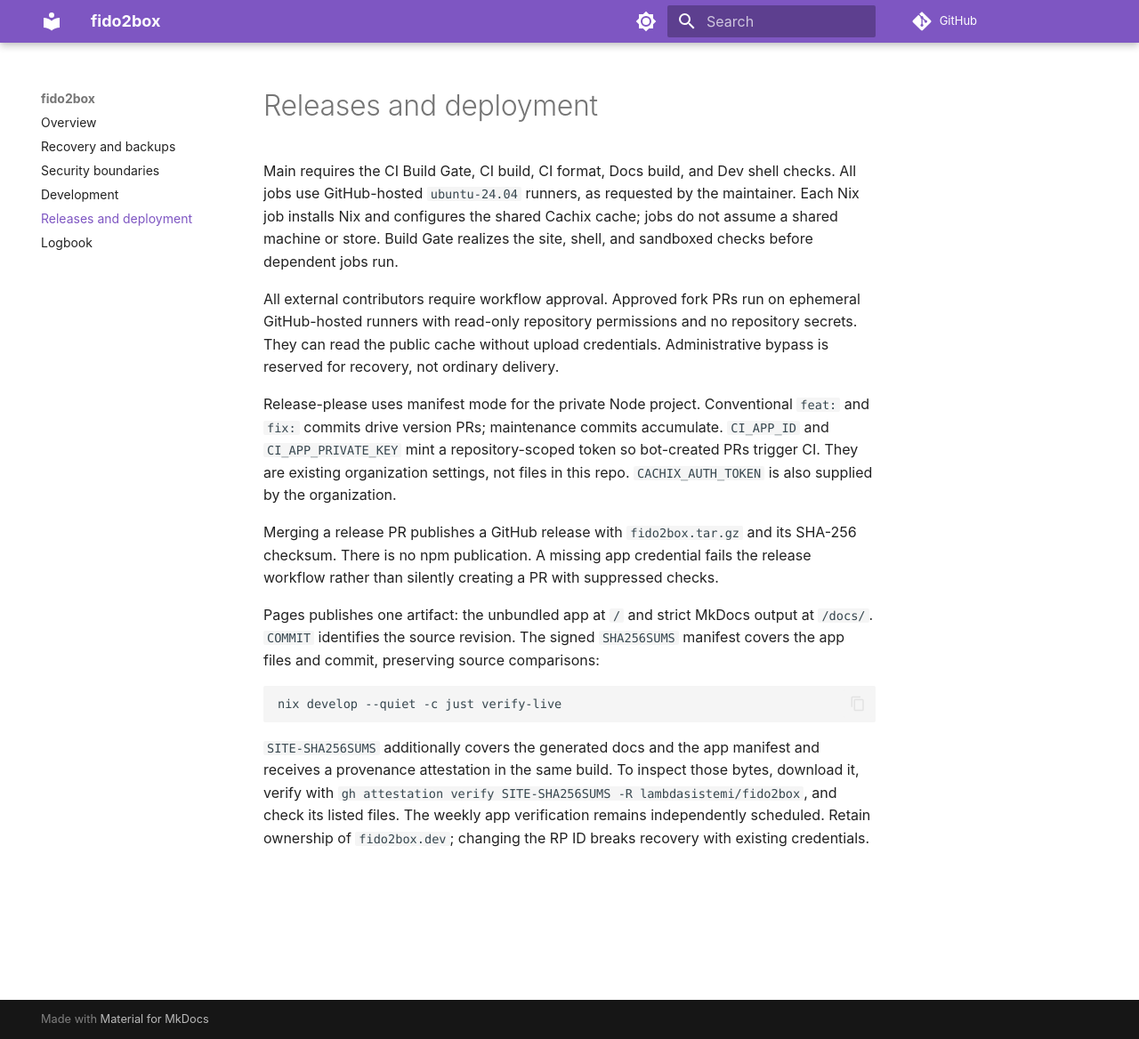
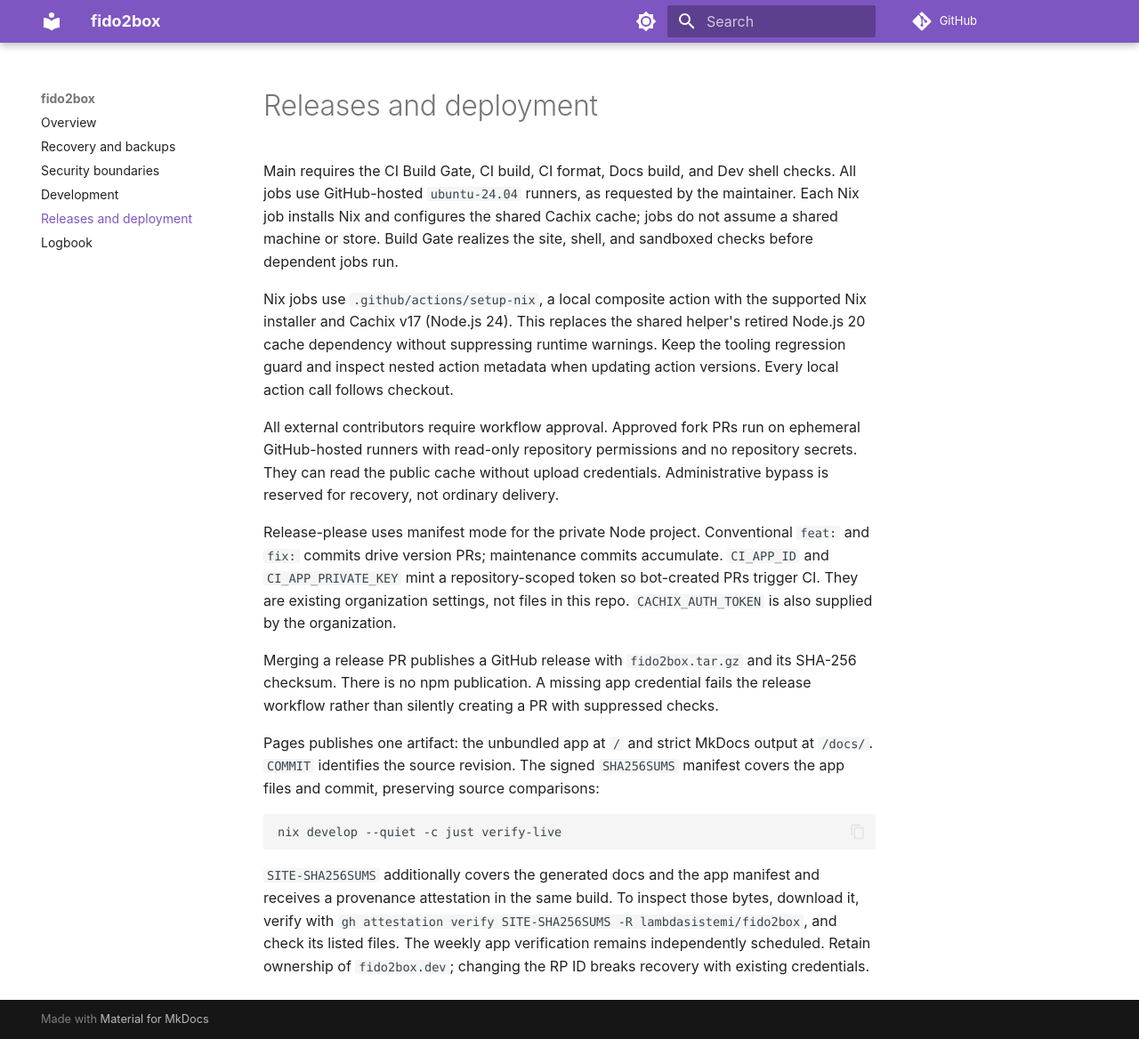
Before and after one commit to lambdasistemi/fido2box, an MkDocs documentation site: the page built from docs/delivery.md, in a window 1280 px wide and 1168 px high. Shown: the whole window at 89% size. Built offline with MkDocs 1.6.1 and Material for MkDocs 9.7.7, drawn with Linux system fonts in a browser that asks for light colours; comment, search, counter and statistics services are not loaded.

Commit message:
ci: replace the deprecated Node.js 20 cache action
Use a repository-local Nix setup helper with Cachix v17 in all nine jobs. Keep tokenless cache reads and authenticated uploads without changing runners, permissions, or required checks. Add a regression guard against the retired shared helper and document the local exception.

The guard fails against the previous references and passes with the replacement. Local flake checks and development-shell CI pass, independently reproduced with 23 application checks, two tooling guards, and 85 browser checks.

Tasks: T001

```diff
--- a/docs/delivery.md
+++ b/docs/delivery.md
@@ -5,6 +5,12 @@ checks. All jobs use GitHub-hosted `ubuntu-24.04` runners, as requested by the
 maintainer. Each Nix job installs Nix and configures the shared Cachix cache;
 jobs do not assume a shared machine or store. Build Gate realizes the site,
 shell, and sandboxed checks before dependent jobs run.
+
+Nix jobs use `.github/actions/setup-nix`, a local composite action with the
+supported Nix installer and Cachix v17 (Node.js 24). This replaces the shared
+helper's retired Node.js 20 cache dependency without suppressing runtime
+warnings. Keep the tooling regression guard and inspect nested action metadata
+when updating action versions. Every local action call follows checkout.
 
 All external contributors require workflow approval. Approved fork PRs run on
 ephemeral GitHub-hosted runners with read-only repository permissions and no
```
Also changed, not shown: specs/021-node24-actions/tasks.md (+1 -1 lines), 6 other files.
